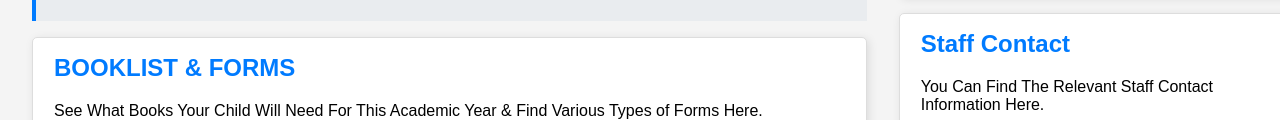
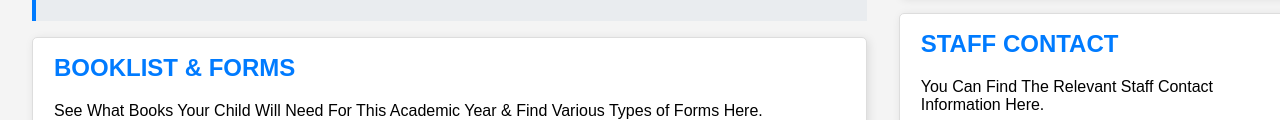
Before and after one commit to DarienMcIntosh/COMP2140-project, a website: page main.html in a window 1280 px wide. Shown: the part 369-489 px from the top of the page. Drawn offline with Linux system fonts and the light colour scheme.

Commit message:
Updated Files

```diff
--- a/main.html
+++ b/main.html
@@ -45,7 +45,7 @@
                 <a href="calendar.html" class="btn2">Calendar</a>
             </section>
             <section class="tile">
-                <h2>Staff Contact</h2>
+                <h2>STAFF CONTACT</h2>
                 <p>You Can Find The Relevant Staff Contact Information Here.</p>
                 <a href="contact_teacher.html" class="btncontact">Find Contact Information</a>
             </section>
```
